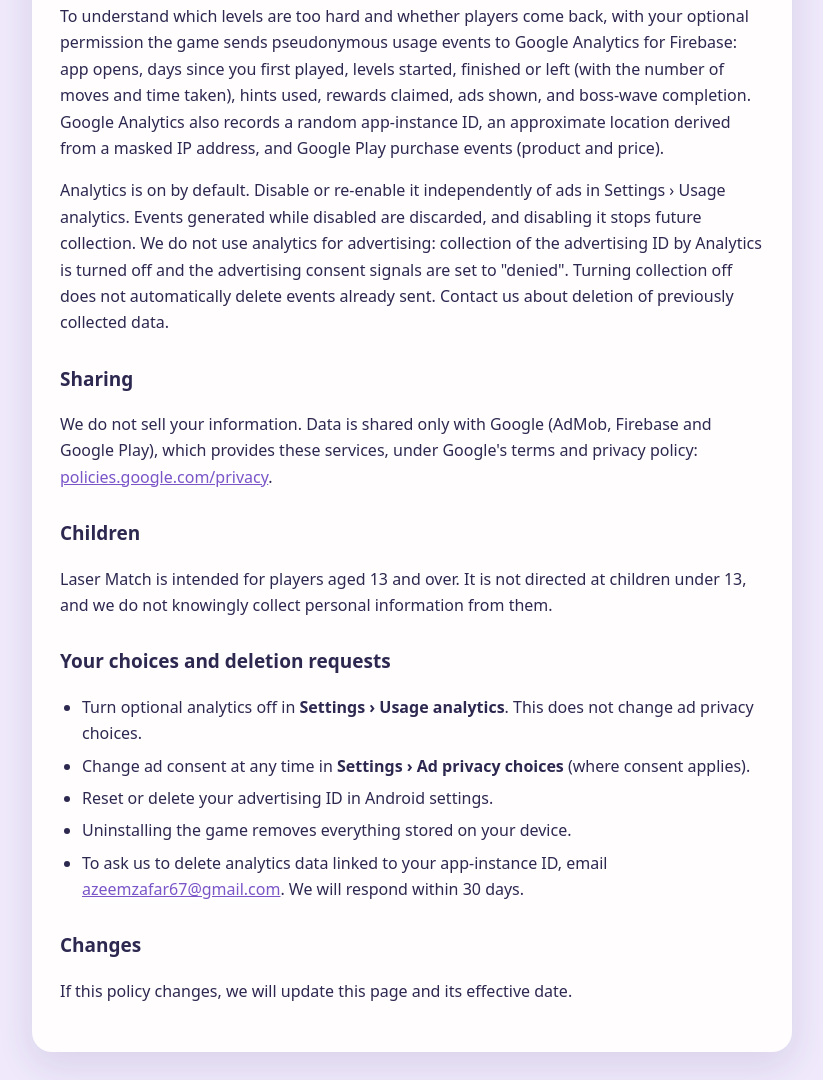
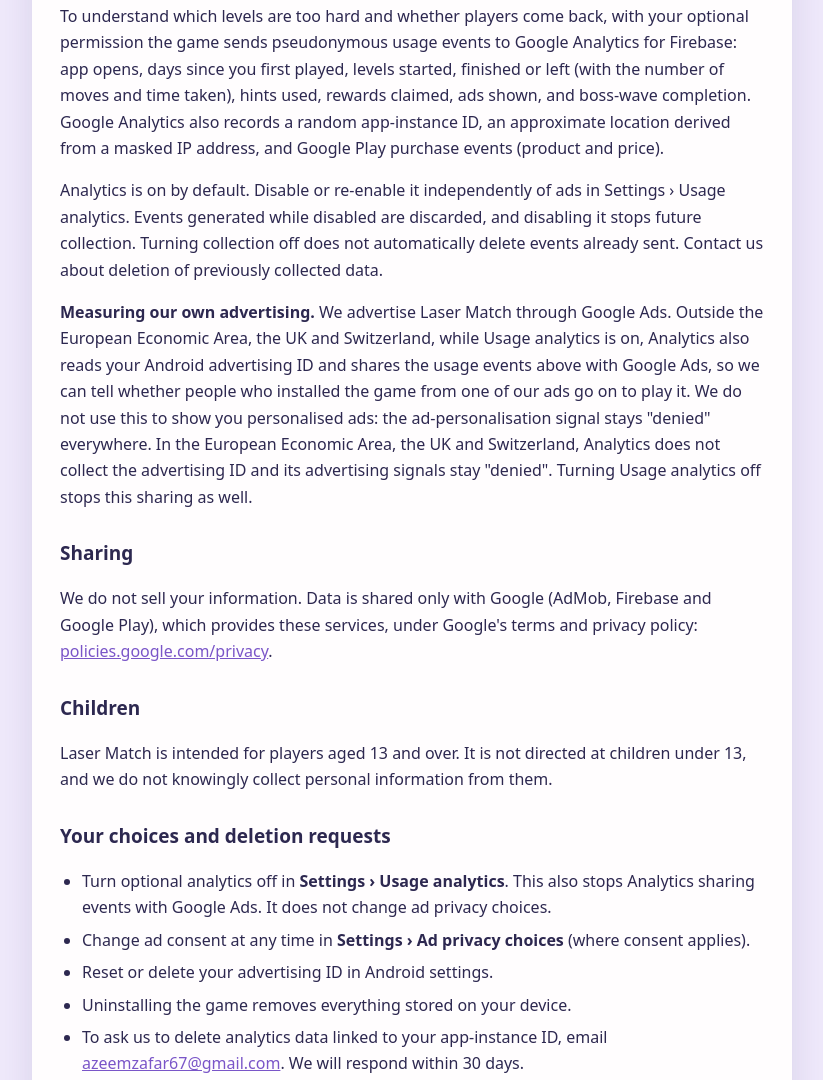
Before and after one commit to AzeemullahRg/laser-match, a plain HTML site: page privacy-policy.html in a window 1280 px wide. Shown: the part 1070-2150 px from the top of the page, without its empty margins (228-1051 px from the left). Drawn offline with Linux system fonts and the light colour scheme.

Commit message:
Privacy policy: Analytics shares events with Google Ads outside consent regions
From version 1.14, outside the EEA, UK and Switzerland, Analytics reads the
advertising ID and shares usage events with Google Ads to measure our own
ad campaigns. Ad personalisation stays denied everywhere.

Co-Authored-By: Claude Fable 5.2 <noreply@anthropic.com>
Claude-Session: https://claude.ai/code/session_018J1gYkY48jhrnqeaFo4DdV

```diff
--- a/privacy-policy.html
+++ b/privacy-policy.html
@@ -26,7 +26,7 @@
 <body>
 <main>
   <h1>Laser Match Privacy Policy</h1>
-  <p class="meta">Effective 18 October 2026 · Developer: Meeza Games · Contact:
+  <p class="meta">Effective 25 November 2026 · Developer: Meeza Games · Contact:
     <a href="mailto:azeemzafar67@gmail.com">azeemzafar67@gmail.com</a></p>
 
   <p>Laser Match is a puzzle game. You do not create an account, and the game never asks for your
@@ -47,8 +47,8 @@
   <p>To show, measure and protect ads, Google's ad software collects: your device's IP address (which
   can indicate your general location), interactions with ads and the app, app and SDK performance
   data, and device identifiers such as the Android advertising ID and app set ID. All of it is sent
-  encrypted. We treat every player as possibly under the age of consent and ask Google to apply its
-  restricted ad treatment accordingly. You can reset or delete your advertising ID in your Android
+  encrypted. For the ads shown in the game, we treat every player as possibly under the age of consent
+  and ask Google to apply its restricted ad treatment accordingly. You can reset or delete your advertising ID in your Android
   settings. Learn how Google uses this data:
   <a href="https://policies.google.com/technologies/partner-sites">policies.google.com/technologies/partner-sites</a>.</p>
 
@@ -63,9 +63,14 @@
   started, finished or left (with the number of moves and time taken), hints used, rewards claimed,
   ads shown, and boss-wave completion. Google Analytics also records a random app-instance ID, an approximate location
   derived from a masked IP address, and Google Play purchase events (product and price).</p>
-  <p>Analytics is on by default. Disable or re-enable it independently of ads in Settings › Usage analytics. Events generated while disabled are discarded, and disabling it stops future collection. We do not use analytics for
-  advertising: collection of the advertising ID by Analytics is turned off and the advertising
-  consent signals are set to "denied". Turning collection off does not automatically delete events already sent. Contact us about deletion of previously collected data.</p>
+  <p>Analytics is on by default. Disable or re-enable it independently of ads in Settings › Usage analytics. Events generated while disabled are discarded, and disabling it stops future collection. Turning collection off does not automatically delete events already sent. Contact us about deletion of previously collected data.</p>
+  <p><strong>Measuring our own advertising.</strong> We advertise Laser Match through Google Ads. Outside the European
+  Economic Area, the UK and Switzerland, while Usage analytics is on, Analytics also reads your Android
+  advertising ID and shares the usage events above with Google Ads, so we can tell whether people who
+  installed the game from one of our ads go on to play it. We do not use this to show you personalised
+  ads: the ad-personalisation signal stays "denied" everywhere. In the European Economic Area, the UK
+  and Switzerland, Analytics does not collect the advertising ID and its advertising signals stay
+  "denied". Turning Usage analytics off stops this sharing as well.</p>
 
   <h2>Sharing</h2>
   <p>We do not sell your information. Data is shared only with Google (AdMob, Firebase and Google
@@ -78,7 +83,7 @@
 
   <h2>Your choices and deletion requests</h2>
   <ul>
-    <li>Turn optional analytics off in <strong>Settings › Usage analytics</strong>. This does not change ad privacy choices.</li>
+    <li>Turn optional analytics off in <strong>Settings › Usage analytics</strong>. This also stops Analytics sharing events with Google Ads. It does not change ad privacy choices.</li>
     <li>Change ad consent at any time in <strong>Settings › Ad privacy choices</strong> (where consent applies).</li>
     <li>Reset or delete your advertising ID in Android settings.</li>
     <li>Uninstalling the game removes everything stored on your device.</li>
```
